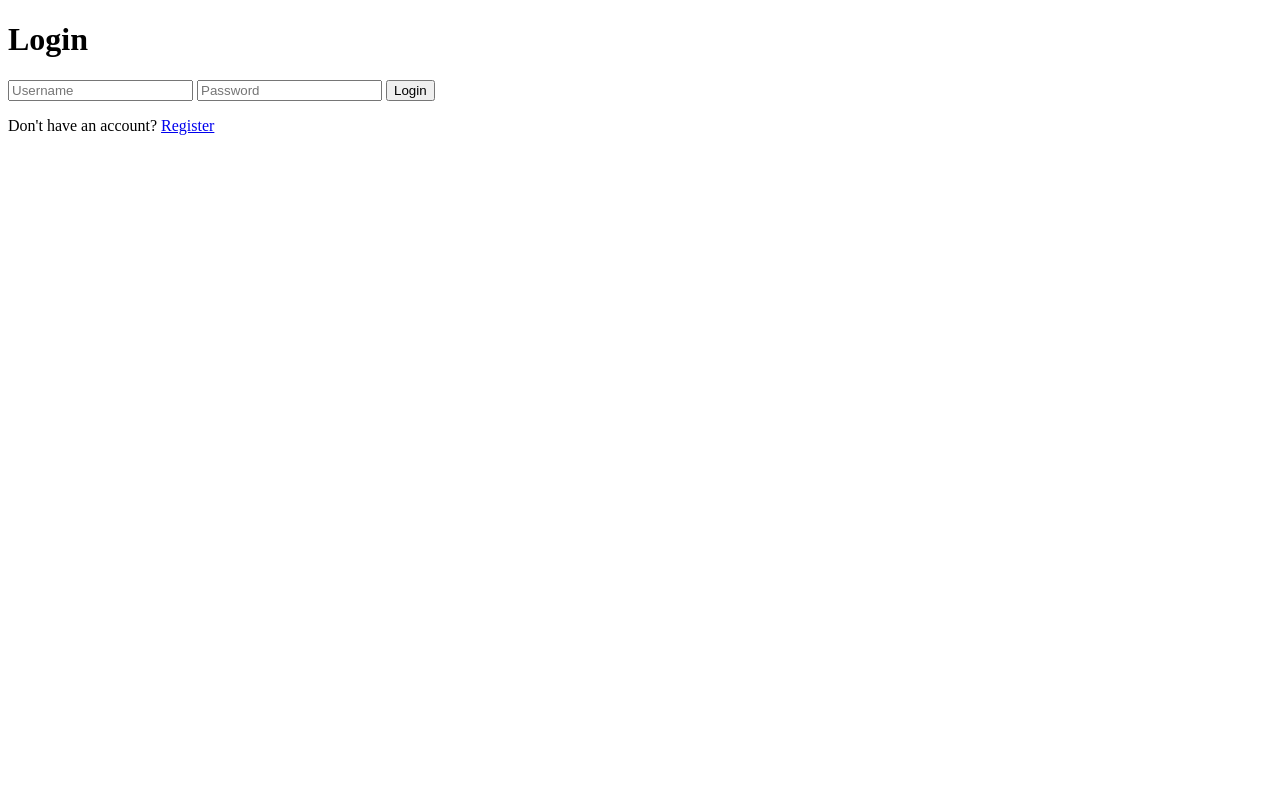
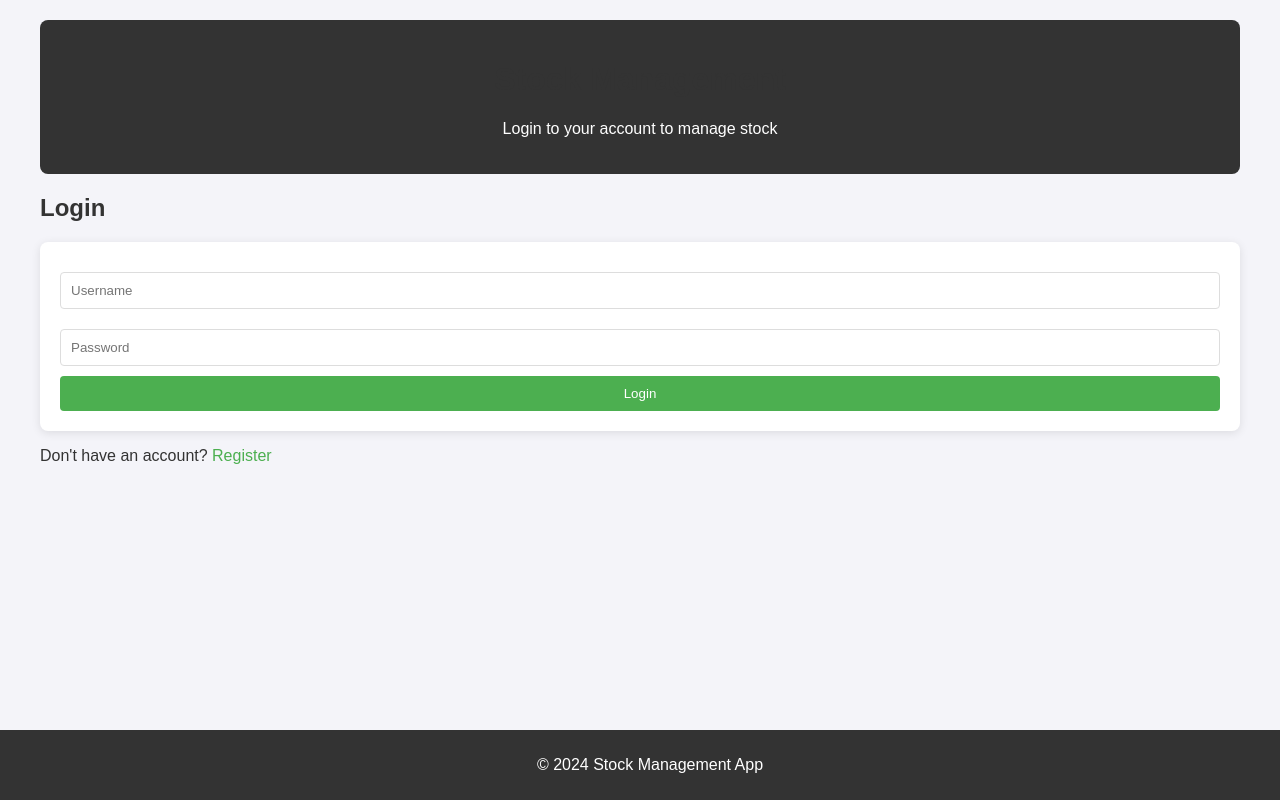
Before and after one commit to dragpn20031/stock, a Flask app: page /login in a window 1280 px wide. Run offline with Flask 3, Linux system fonts and the light colour scheme.

Commit message:
login.html

```diff
--- a/templates/login.html
+++ b/templates/login.html
@@ -1,16 +1,30 @@
 <!-- templates/login.html -->
 <!DOCTYPE html>
-<html>
+<html lang="en">
 <head>
+    <meta charset="UTF-8">
+    <meta name="viewport" content="width=device-width, initial-scale=1.0">
     <title>Login</title>
+    <link rel="stylesheet" href="{{ url_for('static', filename='style.css') }}">
 </head>
 <body>
-    <h1>Login</h1>
+    <div class="container">
+        <header>
+            <h1>Stock Management</h1>
+            <p>Login to your account to manage stock</p>
+        </header>
+
+        <h2>Login</h2>
         <form method="POST">
             <input type="text" name="username" placeholder="Username" required>
             <input type="password" name="password" placeholder="Password" required>
             <button type="submit">Login</button>
         </form>
+
         <p>Don't have an account? <a href="{{ url_for('register') }}">Register</a></p>
+    </div>
+    <div class="container-footer">
+        <p>&copy; 2024 Stock Management App</p>
+    </div>
 </body>
 </html>
```
Lines whose indentation alone changed are shown as unchanged.
